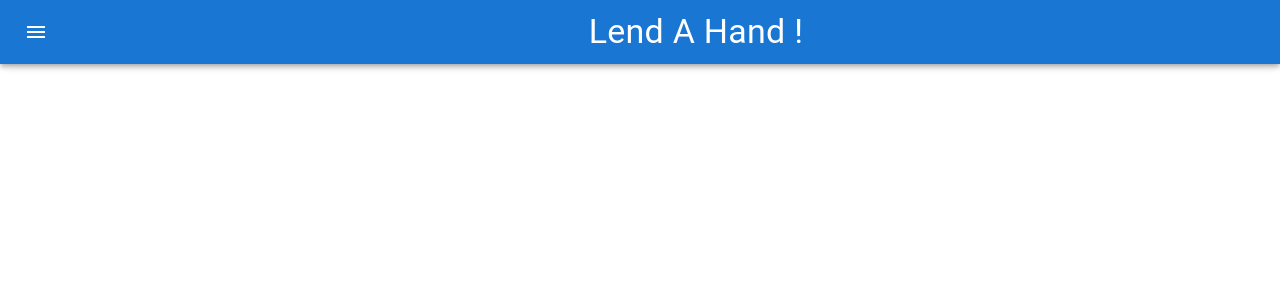
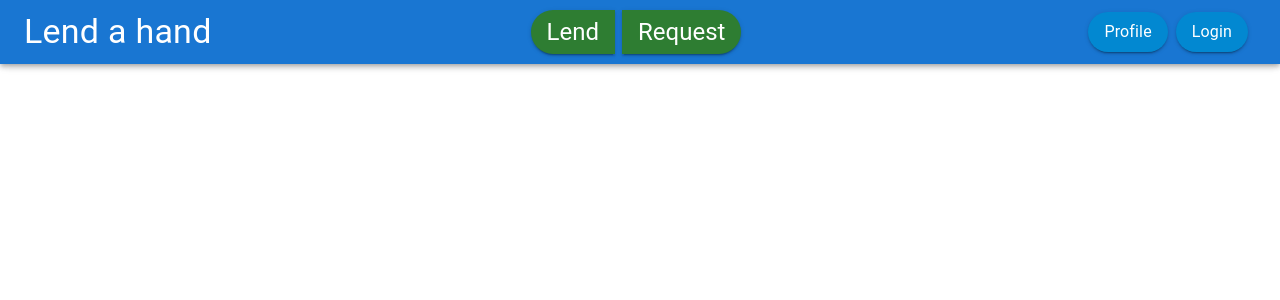
Before and after one commit to test-adams/TestHand, a React (Create React App) app in the folder frontend/: page / in a window 1280 px wide. Shown: the top 300 px of the page. Built offline with nearby package versions, Linux system fonts and the light colour scheme.

Commit message:
updated appbar appearance

```diff
--- a/frontend/src/Components/AppBar.tsx
+++ b/frontend/src/Components/AppBar.tsx
@@ -1,29 +1,53 @@
-import {Box, AppBar as Bar, Toolbar, IconButton, Typography} from '@mui/material'
-import MenuIcon from '@mui/icons-material/Menu';
+import {Box, AppBar as Bar, Toolbar, Typography, Button, ButtonGroup} from '@mui/material'
 import { APPBAR } from '../Constants';
 
 const AppBar = () => {
-	return(
+
+	const buttonSX = {
+		mr: 1,
+		textTransform: 'none',
+		borderRadius: 28
+	}
+
+	return (
 		<Box>
 			<Bar>
 				<Toolbar>
-					<Box width={0.1}>
-						<IconButton
-						size="large"
-						edge="start"
-						color="inherit"
-						aria-label="menu"
-						sx={{ mr: 2 }}
-						>
-							<MenuIcon />
-						</IconButton>
-					</Box>
-
-					<Box display='flex' width={1} justifyContent='center'>
+					<Box display='flex' width={1} justifyContent='left'>
 						<Typography variant='h4'>
 							{APPBAR.TITLE}
 						</Typography>
 					</Box>
+
+					<Box width={1} display='flex' justifyContent='center'>
+						<ButtonGroup size='medium'  color='success' >
+							<Button sx={buttonSX} variant='contained'>
+								<Typography variant="h5">
+									{APPBAR.LEND}
+								</Typography>
+							</Button>
+							<Button sx={buttonSX} variant='contained'>
+								<Typography variant="h5">
+									{APPBAR.REQUEST}
+								</Typography>
+							</Button>
+						</ButtonGroup>
+
+					</Box>
+
+					<Box width={1} display='flex' justifyContent='right'>
+						<Button sx={buttonSX} size='medium' variant='contained' color='info'>
+							<Typography variant="subtitle1" color='white'>
+								{APPBAR.PROFILE}
+							</Typography>
+						</Button>
+						<Button sx={buttonSX} size='medium' variant='contained' color='info'>
+							<Typography variant="subtitle1" color='white'>
+								{APPBAR.LOGIN}
+							</Typography>
+						</Button>
+					</Box>
+
 				</Toolbar>
 			</Bar>
 		</Box>
@@ -31,4 +55,5 @@ const AppBar = () => {
 	);
 }
 
+
 export default AppBar;
--- a/frontend/src/Constants.ts
+++ b/frontend/src/Constants.ts
@@ -1,3 +1,7 @@
 export const APPBAR = {
-	TITLE:  'Lend A Hand !'
+	TITLE:  'Lend a hand',
+	LEND: 'Lend',
+	REQUEST: 'Request',
+	PROFILE: 'Profile',
+	LOGIN: 'Login'
 }
```
